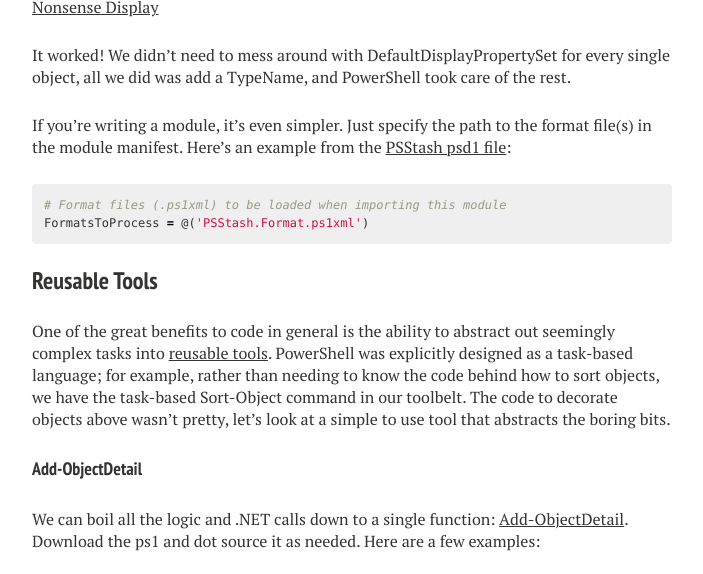
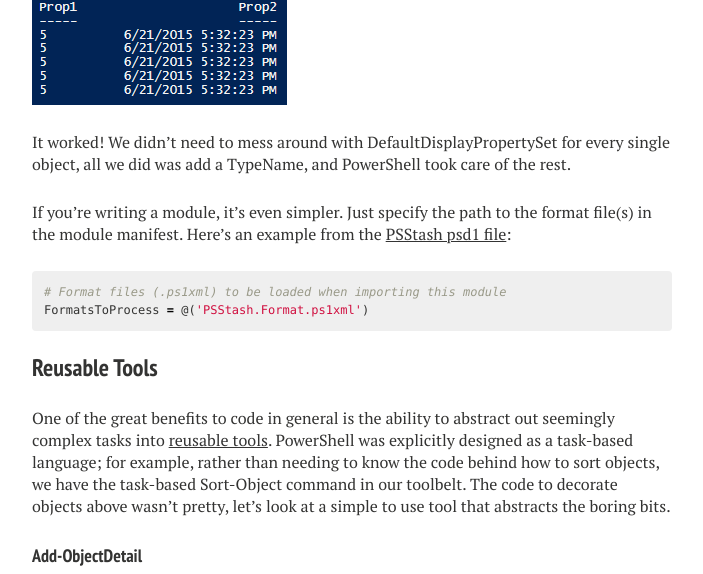
Before and after one commit to RamblingCookieMonster/RamblingCookieMonster.github.io, a Jekyll site: the page built from _posts/2015-06-22-Decorating-Objects.md, in a window 1280 px wide and 900 px high, scrolled down 3932 px, cut to the strip 264-838 px from the top of the window. Shown: the whole strip, without its empty margins (288-991 px from the left). Built offline with Jekyll 4.4.1, drawn with Linux system fonts in a browser that asks for light colours; nearby versions of some CDN libraries; comment, search, counter and statistics services are not loaded.

Commit message:
link to img

```diff
--- a/_posts/2015-06-22-Decorating-Objects.md
+++ b/_posts/2015-06-22-Decorating-Objects.md
@@ -101,7 +101,7 @@ We have a few options to get this format into our session. First, let's just add
 
 {% gist dc7732c3e958828097e7 %}
 
-[Nonsense Display](/images/decorating/NonsenseDisplay.png)
+![Nonsense Display](/images/decorating/NonsenseDisplay.png)
 
 It worked! We didn't need to mess around with DefaultDisplayPropertySet for every single object, all we did was add a TypeName, and PowerShell took care of the rest.
 
```
